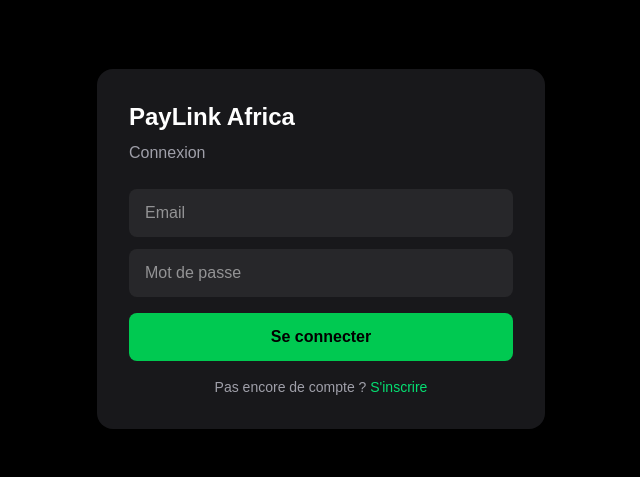
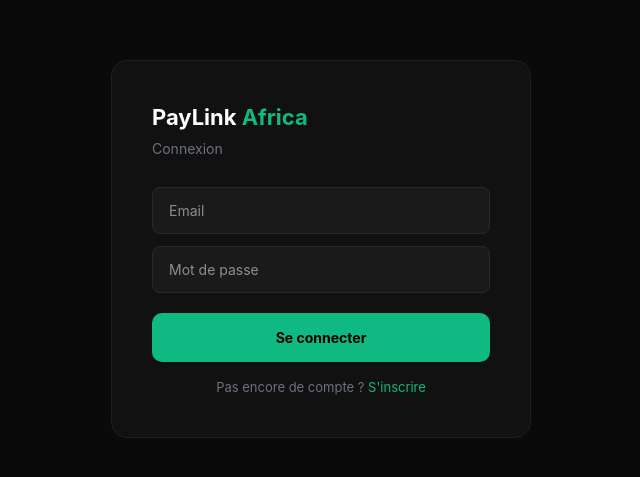
Before and after one commit to wahidgrowth/paylink-africa, a Next.js app: page /auth in a window 1280 px wide. Shown: the part 151-628 px from the top of the page, without its empty margins (319-959 px from the left). Built offline with nearby package versions, Linux system fonts and the light colour scheme; no server answers.

Commit message:
feat: profils utilisateur + prenom dashboard

```diff
--- a/app/auth/page.tsx
+++ b/app/auth/page.tsx
@@ -7,6 +7,8 @@
 export default function AuthPage() {
   const [email, setEmail] = useState('')
   const [password, setPassword] = useState('')
+  const [firstName, setFirstName] = useState('')
+  const [lastName, setLastName] = useState('')
   const [isLogin, setIsLogin] = useState(true)
   const [loading, setLoading] = useState(false)
   const [message, setMessage] = useState('')
@@ -16,53 +18,47 @@
   const handleAuth = async () => {
     setLoading(true)
     setMessage('')
-
     if (isLogin) {
       const { error } = await supabase.auth.signInWithPassword({ email, password })
-      if (error) setMessage(error.message)
+      if (error) setMessage(error.message || 'Erreur de connexion')
       else router.push('/dashboard')
     } else {
-      const { error } = await supabase.auth.signUp({ email, password })
-      if (error) setMessage(error.message)
-      else setMessage('Vérifie ton email pour confirmer ton compte !')
+      const { data, error } = await supabase.auth.signUp({ email, password })
+      if (error) {
+        setMessage(error.message || error.code || 'Erreur inscription')
+      } else if (data.user) {
+        await supabase.from('profiles').upsert({ id: data.user.id, first_name: firstName, last_name: lastName })
+        router.push('/dashboard')
+      }
     }
     setLoading(false)
   }
 
   return (
-    <div className="min-h-screen bg-black flex items-center justify-center">
-      <div className="bg-zinc-900 p-8 rounded-2xl w-full max-w-md">
-        <h1 className="text-white text-2xl font-bold mb-2">PayLink Africa</h1>
-        <p className="text-zinc-400 mb-6">{isLogin ? 'Connexion' : 'Créer un compte'}</p>
+    <div style={{ minHeight: '100vh', background: '#0A0A0A', display: 'flex', alignItems: 'center', justifyContent: 'center', fontFamily: 'Inter, sans-serif' }}>
+      <div style={{ background: '#111111', padding: '40px', borderRadius: '16px', width: '100%', maxWidth: '420px', border: '0.5px solid #1F1F1F' }}>
+        <h1 style={{ color: '#fff', fontSize: '22px', fontWeight: '700', margin: '0 0 4px' }}>PayLink <span style={{ color: '#10B981' }}>Africa</span></h1>
+        <p style={{ color: '#6B7280', fontSize: '14px', margin: '0 0 28px' }}>{isLogin ? 'Connexion' : 'Creer un compte'}</p>
 
-        <input
-          type="email"
-          placeholder="Email"
-          value={email}
-          onChange={(e) => setEmail(e.target.value)}
-          className="w-full bg-zinc-800 text-white rounded-lg px-4 py-3 mb-3 outline-none"
-        />
-        <input
-          type="password"
-          placeholder="Mot de passe"
-          value={password}
-          onChange={(e) => setPassword(e.target.value)}
-          className="w-full bg-zinc-800 text-white rounded-lg px-4 py-3 mb-4 outline-none"
-        />
+        {!isLogin && (
+          <>
+            <input type="text" placeholder="Prenom" value={firstName} onChange={(e) => setFirstName(e.target.value)} style={{ width: '100%', background: '#1A1A1A', color: '#fff', borderRadius: '8px', padding: '12px 16px', marginBottom: '12px', border: '0.5px solid #2a2a2a', outline: 'none', fontSize: '14px', boxSizing: 'border-box' }} />
+            <input type="text" placeholder="Nom" value={lastName} onChange={(e) => setLastName(e.target.value)} style={{ width: '100%', background: '#1A1A1A', color: '#fff', borderRadius: '8px', padding: '12px 16px', marginBottom: '12px', border: '0.5px solid #2a2a2a', outline: 'none', fontSize: '14px', boxSizing: 'border-box' }} />
+          </>
+        )}
 
-        <button
-          onClick={handleAuth}
-          disabled={loading}
-          className="w-full bg-green-500 hover:bg-green-400 text-black font-bold py-3 rounded-lg"
-        >
+        <input type="email" placeholder="Email" value={email} onChange={(e) => setEmail(e.target.value)} style={{ width: '100%', background: '#1A1A1A', color: '#fff', borderRadius: '8px', padding: '12px 16px', marginBottom: '12px', border: '0.5px solid #2a2a2a', outline: 'none', fontSize: '14px', boxSizing: 'border-box' }} />
+        <input type="password" placeholder="Mot de passe" value={password} onChange={(e) => setPassword(e.target.value)} style={{ width: '100%', background: '#1A1A1A', color: '#fff', borderRadius: '8px', padding: '12px 16px', marginBottom: '20px', border: '0.5px solid #2a2a2a', outline: 'none', fontSize: '14px', boxSizing: 'border-box' }} />
+
+        <button onClick={handleAuth} disabled={loading} style={{ width: '100%', background: '#10B981', border: 'none', color: '#000', fontWeight: '700', fontSize: '14px', padding: '14px', borderRadius: '10px', cursor: 'pointer' }}>
           {loading ? 'Chargement...' : isLogin ? 'Se connecter' : "S'inscrire"}
         </button>
 
-        {message && <p className="text-yellow-400 mt-4 text-sm">{message}</p>}
+        {message && <p style={{ color: '#F59E0B', marginTop: '16px', fontSize: '13px' }}>{message}</p>}
 
-        <p className="text-zinc-400 mt-4 text-sm text-center">
-          {isLogin ? 'Pas encore de compte ?' : 'Déjà un compte ?'}{' '}
-          <span onClick={() => setIsLogin(!isLogin)} className="text-green-400 cursor-pointer">
+        <p style={{ color: '#6B7280', marginTop: '16px', fontSize: '13px', textAlign: 'center' }}>
+          {isLogin ? 'Pas encore de compte ?' : 'Deja un compte ?'}{' '}
+          <span onClick={() => setIsLogin(!isLogin)} style={{ color: '#10B981', cursor: 'pointer' }}>
             {isLogin ? "S'inscrire" : 'Se connecter'}
           </span>
         </p>
--- /dev/null
+++ b/app/dashboard/cart/page.tsx
@@ -0,0 +1,23 @@
+'use client'
+export default function CartPage() {
+  return (
+    <div>
+      <div style={{ marginBottom: '32px' }}>
+        <h1 style={{ fontSize: '22px', fontWeight: '600', color: '#fff', margin: '0 0 4px' }}>Panier</h1>
+        <p style={{ fontSize: '14px', color: '#6B7280', margin: 0 }}>Suivi des tentatives de paiement en temps reel</p>
+      </div>
+      <div style={{ background: '#111111', borderRadius: '12px', border: '0.5px solid #1F1F1F', overflow: 'hidden' }}>
+        <div style={{ display: 'grid', gridTemplateColumns: '1fr 1fr 1fr 1fr 1fr', padding: '12px 20px', borderBottom: '0.5px solid #1F1F1F', background: '#0D0D0D' }}>
+          <span style={{ fontSize: '11px', color: '#6B7280', fontWeight: '500' }}>ACHETEUR</span>
+          <span style={{ fontSize: '11px', color: '#6B7280', fontWeight: '500' }}>TELEPHONE</span>
+          <span style={{ fontSize: '11px', color: '#6B7280', fontWeight: '500' }}>MONTANT</span>
+          <span style={{ fontSize: '11px', color: '#6B7280', fontWeight: '500' }}>STATUT</span>
+          <span style={{ fontSize: '11px', color: '#6B7280', fontWeight: '500' }}>DATE</span>
+        </div>
+        <div style={{ padding: '40px', textAlign: 'center' }}>
+          <p style={{ fontSize: '14px', color: '#6B7280', margin: 0 }}>Aucune tentative de paiement pour le moment.</p>
+        </div>
+      </div>
+    </div>
+  )
+}
--- a/app/dashboard/layout.tsx
+++ b/app/dashboard/layout.tsx
@@ -5,8 +5,10 @@
 import { useRouter } from 'next/navigation'
 const nav = [
   { href: '/dashboard', label: 'Accueil' },
-  { href: '/dashboard/links', label: 'Mes liens' },
+  { href: '/dashboard/products', label: 'Mes produits' },
+  { href: '/dashboard/cart', label: 'Panier' },
   { href: '/dashboard/transactions', label: 'Transactions' },
+  { href: '/dashboard/withdrawals', label: 'Retraits' },
   { href: '/dashboard/account', label: 'Mon compte' },
 ]
 export default function DashboardLayout({ children }: { children: React.ReactNode }) {
--- /dev/null
+++ b/app/dashboard/products/page.tsx
@@ -0,0 +1,19 @@
+'use client'
+export default function ProductsPage() {
+  return (
+    <div>
+      <div style={{ marginBottom: '32px', display: 'flex', justifyContent: 'space-between', alignItems: 'center' }}>
+        <div>
+          <h1 style={{ fontSize: '22px', fontWeight: '600', color: '#fff', margin: '0 0 4px' }}>Mes produits</h1>
+          <p style={{ fontSize: '14px', color: '#6B7280', margin: 0 }}>Gerez vos produits et liens de paiement</p>
+        </div>
+        <button style={{ background: '#10B981', border: 'none', color: '#000', fontSize: '13px', fontWeight: '600', padding: '10px 20px', borderRadius: '8px', cursor: 'pointer' }}>+ Creer un produit</button>
+      </div>
+      <div style={{ background: '#111111', borderRadius: '12px', padding: '40px', border: '0.5px solid #1F1F1F', textAlign: 'center' }}>
+        <h2 style={{ fontSize: '16px', fontWeight: '500', color: '#fff', margin: '0 0 8px' }}>Aucun produit cree</h2>
+        <p style={{ fontSize: '14px', color: '#6B7280', margin: '0 0 20px' }}>Cree ton premier produit et commence a vendre.</p>
+        <button style={{ background: '#10B981', border: 'none', color: '#000', fontSize: '13px', fontWeight: '600', padding: '10px 20px', borderRadius: '8px', cursor: 'pointer' }}>Creer mon premier produit</button>
+      </div>
+    </div>
+  )
+}
--- /dev/null
+++ b/app/dashboard/withdrawals/page.tsx
@@ -0,0 +1,28 @@
+'use client'
+export default function WithdrawalsPage() {
+  return (
+    <div>
+      <div style={{ marginBottom: '32px', display: 'flex', justifyContent: 'space-between', alignItems: 'center' }}>
+        <div>
+          <h1 style={{ fontSize: '22px', fontWeight: '600', color: '#fff', margin: '0 0 4px' }}>Retraits</h1>
+          <p style={{ fontSize: '14px', color: '#6B7280', margin: 0 }}>Retirez vos revenus vers votre Mobile Money</p>
+        </div>
+        <button style={{ background: '#10B981', border: 'none', color: '#000', fontSize: '13px', fontWeight: '600', padding: '10px 20px', borderRadius: '8px', cursor: 'pointer' }}>Demander un retrait</button>
+      </div>
+      <div style={{ display: 'grid', gridTemplateColumns: 'repeat(2, 1fr)', gap: '16px', marginBottom: '24px' }}>
+        <div style={{ background: '#111111', borderRadius: '12px', padding: '20px', border: '0.5px solid #1F1F1F' }}>
+          <p style={{ fontSize: '12px', color: '#6B7280', margin: '0 0 8px' }}>Solde disponible</p>
+          <p style={{ fontSize: '28px', fontWeight: '600', color: '#10B981', margin: 0 }}>0 FCFA</p>
+        </div>
+        <div style={{ background: '#111111', borderRadius: '12px', padding: '20px', border: '0.5px solid #1F1F1F' }}>
+          <p style={{ fontSize: '12px', color: '#6B7280', margin: '0 0 8px' }}>Total retire</p>
+          <p style={{ fontSize: '28px', fontWeight: '600', color: '#fff', margin: 0 }}>0 FCFA</p>
+        </div>
+      </div>
+      <div style={{ background: '#111111', borderRadius: '12px', padding: '40px', border: '0.5px solid #1F1F1F', textAlign: 'center' }}>
+        <h2 style={{ fontSize: '16px', fontWeight: '500', color: '#fff', margin: '0 0 8px' }}>Aucun retrait effectue</h2>
+        <p style={{ fontSize: '14px', color: '#6B7280', margin: 0 }}>Vos demandes de retrait apparaitront ici.</p>
+      </div>
+    </div>
+  )
+}
```
Also changed, not shown: app/dashboard/page.tsx (+23 -8 lines).
